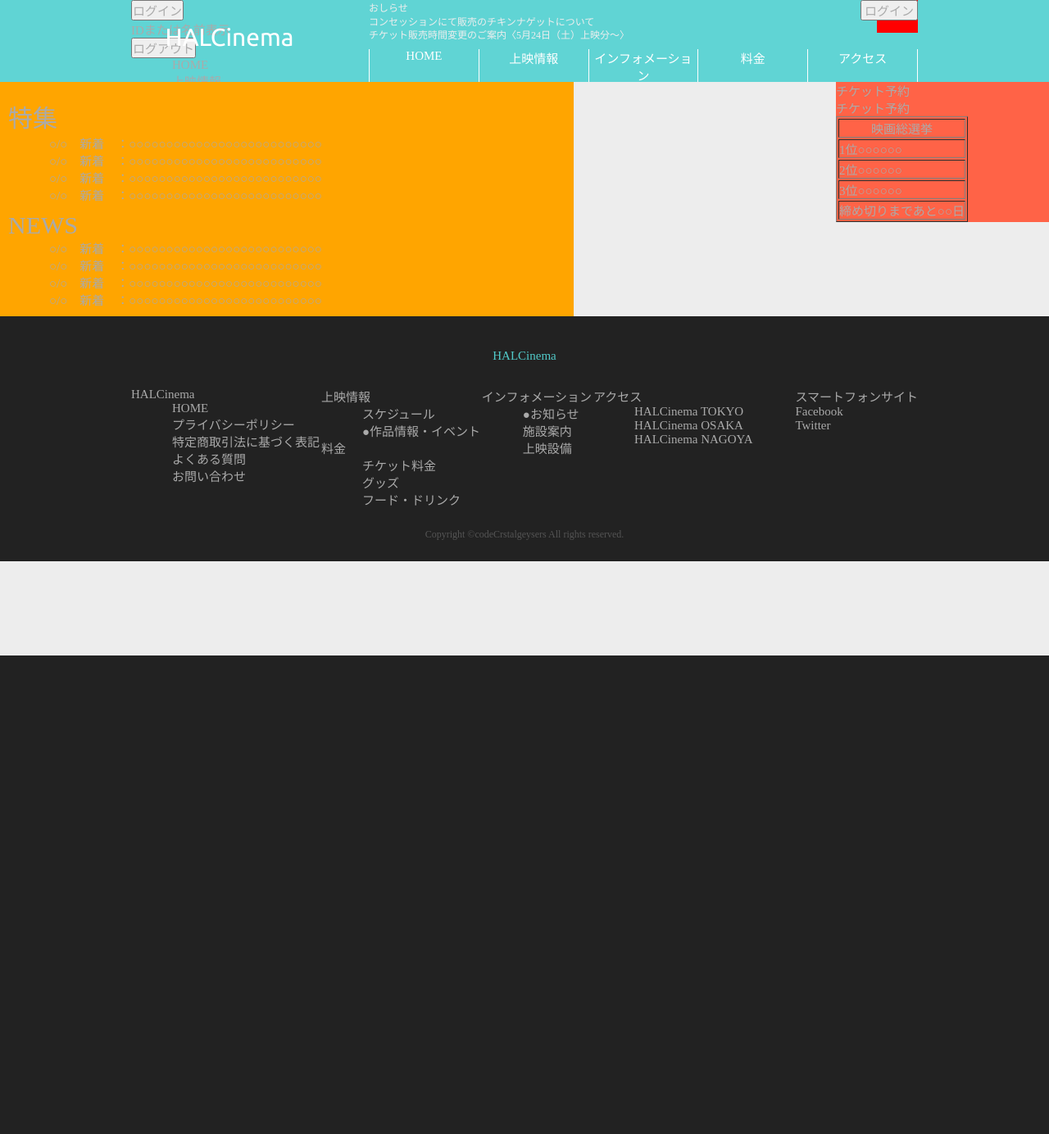
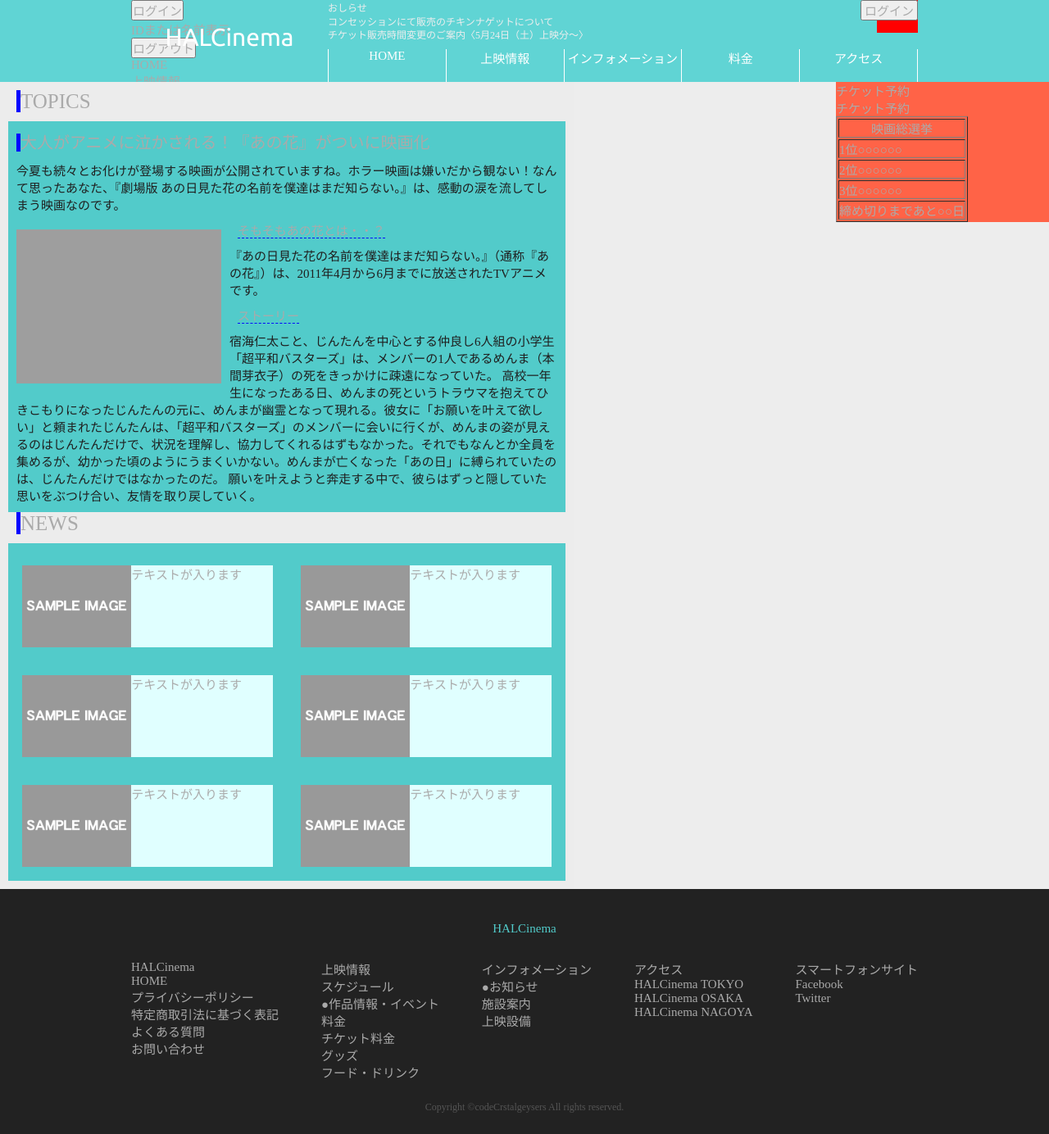
Before and after one commit to codeCrystalgeysers/halcinema, a PHP site: page /theater.php in a window 1280 px wide. Shown: the whole page at 82% size. Before the commit the page ends 800 px from the top, so only its background shows below. Run offline with PHP 8.4, Linux system fonts and the light colour scheme; grey boxes are pictures that could not be loaded.

Commit message:
特集の修正

```diff
--- a/css/theater.css
+++ b/css/theater.css
@@ -3,10 +3,25 @@
 /*--------------------------
 		feature
 --------------------------*/
+.h3 {
+	font-size: 25px;
+	border-left: solid 5px;
+	border-color: blue;
+	margin: 10px;
+}
 
-h3{
-	margin-top: 10px;
-	font-size: 30px;
+.h4 {
+	font-size: 20px;
+	border-left: solid 5px;
+	border-color: blue;
+	margin: 10px;
+}
+
+.h5 {
+	font-size: 15px;
+	border-bottom: dashed 1px;
+	border-color: blue;
+	margin: 10px;
 }
 
 /*--------------------------
@@ -17,9 +32,47 @@ h3{
     float: left;
     width: 680px;
     padding : 10px;
-    background-color: orange;
+    background-color: #ececec;
 }
 
-ul{
-	margin-left : 50px;
+#box1 {
+	margin-top: 10px;
+	padding-top: 10px;
+	background-color: #52cbca;
+	overflow: hidden;
 }
+
+#box1 img {
+	float: left;
+	width: 250px;
+	margin: 10px;
+}
+
+#box1 p {
+	margin: 10px;
+	color: #1f1f1f;
+}
+
+#box2 {
+	margin-top: 10px;
+	padding-top: 10px;
+	background-color: #52cbca;
+	overflow: hidden;
+}
+
+.n_box {
+	float: left;
+	width: 45%;
+	height: 100px;
+	background-color: #E0FFFF;
+	margin: 17px;
+}
+
+.n_box img {
+	height: 100px;
+	float: left;
+}
+
+/*文字色　#1f1f1f
+
+/*薄めの色　　#dbdbdb
--- a/theater.php
+++ b/theater.php
@@ -11,22 +11,46 @@
 
 <main>
     <div id="lefttColumn">
-		<h3>特集</h3>
-		<ul>
-			<li><a href="#">○/○　新着　：○○○○○○○○○○○○○○○○○○○○○○○○○○</a></li>
-			<li><a href="#">○/○　新着　：○○○○○○○○○○○○○○○○○○○○○○○○○○</a></li>
-			<li><a href="#">○/○　新着　：○○○○○○○○○○○○○○○○○○○○○○○○○○</a></li>
-			<li><a href="#">○/○　新着　：○○○○○○○○○○○○○○○○○○○○○○○○○○</a></li>
-		</ul>
-
-		<h3>NEWS</h3>
-		<ul>
-			<li><a href="#">○/○　新着　：○○○○○○○○○○○○○○○○○○○○○○○○○○</a></li>
-			<li><a href="#">○/○　新着　：○○○○○○○○○○○○○○○○○○○○○○○○○○</a></li>
-			<li><a href="#">○/○　新着　：○○○○○○○○○○○○○○○○○○○○○○○○○○</a></li>
-			<li><a href="#">○/○　新着　：○○○○○○○○○○○○○○○○○○○○○○○○○○</a></li>
-		</ul>
-	</div><!--lefttColumn-->
+<span class="h3">TOPICS</span>
+<div id="box1">
+<span class="h4">大人がアニメに泣かされる！『あの花』がついに映画化</span>
+<p>今夏も続々とお化けが登場する映画が公開されていますね。ホラー映画は嫌いだから観ない！なんて思ったあなた、『劇場版 あの日見た花の名前を僕達はまだ知らない。』は、感動の涙を流してしまう映画なのです。</p>
+<img src="img/sample1.jpg">
+<span class="h5">そもそもあの花とは・・？</span>
+<p>『あの日見た花の名前を僕達はまだ知らない。』（通称『あの花』）は、2011年4月から6月までに放送されたTVアニメです。</p>
+<span class="h5">ストーリー</span>
+<p>宿海仁太こと、じんたんを中心とする仲良し6人組の小学生「超平和バスターズ」は、メンバーの1人であるめんま（本間芽衣子）の死をきっかけに疎遠になっていた。
+高校一年生になったある日、めんまの死というトラウマを抱えてひきこもりになったじんたんの元に、めんまが幽霊となって現れる。彼女に「お願いを叶えて欲しい」と頼まれたじんたんは、「超平和バスターズ」のメンバーに会いに行くが、めんまの姿が見えるのはじんたんだけで、状況を理解し、協力してくれるはずもなかった。それでもなんとか全員を集めるが、幼かった頃のようにうまくいかない。めんまが亡くなった「あの日」に縛られていたのは、じんたんだけではなかったのだ。
+願いを叶えようと奔走する中で、彼らはずっと隠していた思いをぶつけ合い、友情を取り戻していく。</p>
+</div><!--box1-->
+<span class="h3">NEWS</span>
+<div id="box2">
+<div class="n_box">
+<img src="img/sample.jpg">
+テキストが入ります
+</div>
+<div class="n_box">
+<img src="img/sample.jpg">
+テキストが入ります
+</div>
+<div class="n_box">
+<img src="img/sample.jpg">
+テキストが入ります
+</div>
+<div class="n_box">
+<img src="img/sample.jpg">
+テキストが入ります
+</div>
+<div class="n_box">
+<img src="img/sample.jpg">
+テキストが入ります
+</div>
+<div class="n_box">
+<img src="img/sample.jpg">
+テキストが入ります
+</div>
+</div>
+</div><!--lefttColumn-->
 </main>
 
 <div id="divide">
```
